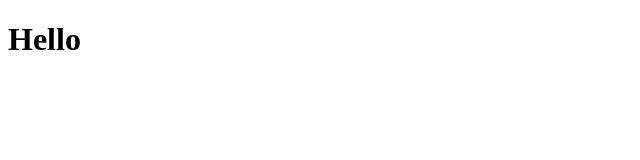
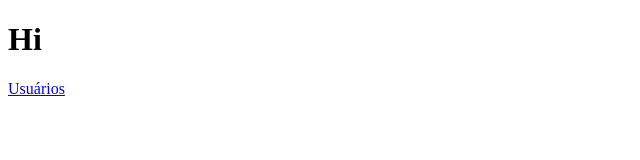
Before and after one commit to Lorenalgm/nextssr, a Next.js app: page / in a window 1280 px wide. Shown: the top 160 px of the page, without its empty margins (0-640 px from the left). Built offline with nearby package versions, Linux system fonts and the light colour scheme.

Commit message:
Adicionada navegacao e consulta na api do github

```diff
--- a/pages/index.js
+++ b/pages/index.js
@@ -1,7 +1,13 @@
 import React from 'react';
+import Link from 'next/link';
 
 const Home = () => (
-	<h1>Hello</h1>
+	<div>
+		<h1>Hi</h1>
+		<Link href="/users">
+		<a>Usuários</a>
+		</Link>
+	</div>
 );
 
 export default Home;
```
Also changed, not shown: pages/users.js (+15 -5 lines).
